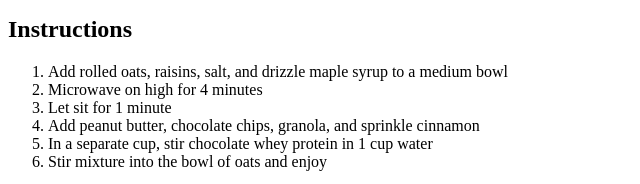
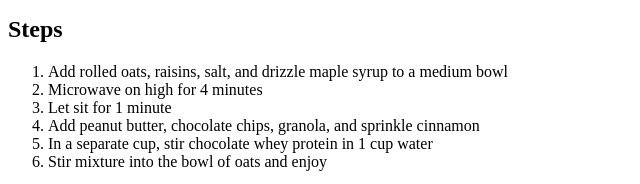
Before and after one commit to Figby222/odin-recipes, a plain HTML site: page recipes/chocolatey-oatmeal.html in a window 1280 px wide. Shown: the part 694-878 px from the top of the page, 0-640 px from the left. Drawn offline with Linux system fonts and the light colour scheme.

Commit message:
Change 'instructions' header to 'steps'

```diff
--- a/recipes/chocolatey-oatmeal.html
+++ b/recipes/chocolatey-oatmeal.html
@@ -26,7 +26,7 @@
             <li>Salt                    (<em>1/4 tsp</em>)</li>
             <li>Chocolate whey protein  (<em>2 scoop</em>)</li>
         </ul>
-        <h2>Instructions</h2>
+        <h2>Steps</h2>
         <ol>
             <li>Add rolled oats, raisins, salt, and drizzle maple syrup to a medium bowl</li>
             <li>Microwave on high for 4 minutes</li>
```
